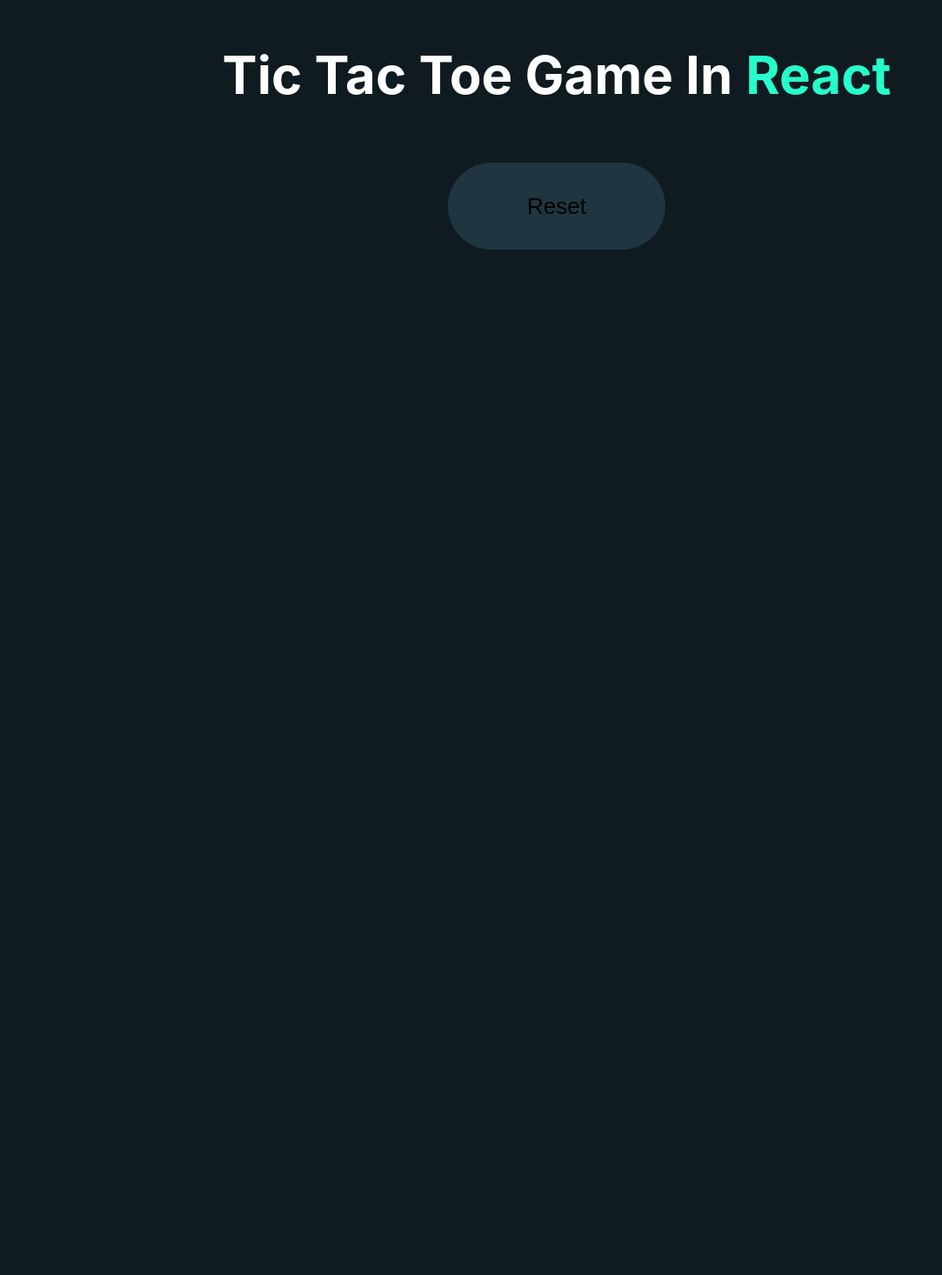
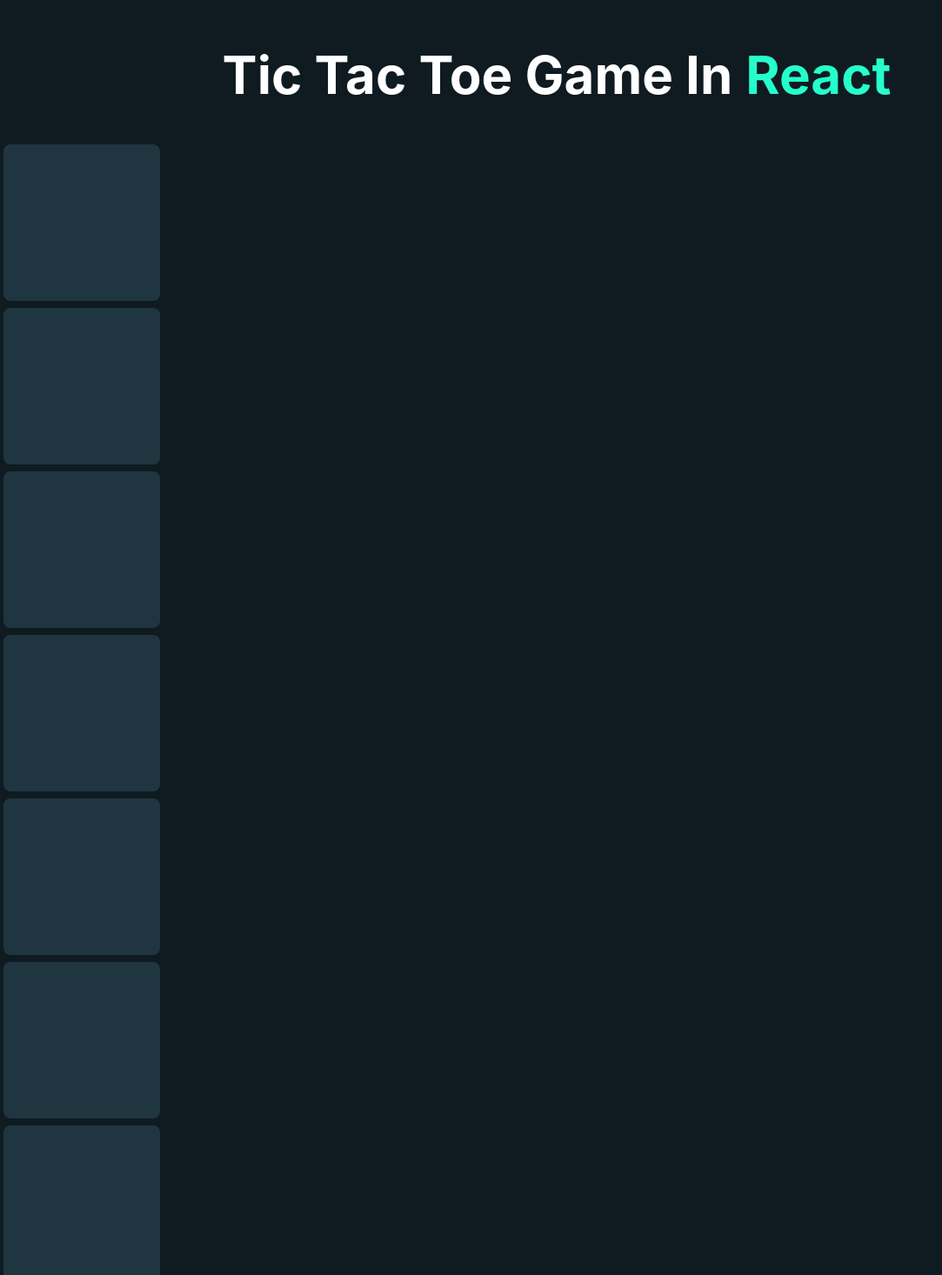
Before and after one commit to Jarshan/Tic-Tac-Toe, a React (Create React App) app: page / in a window 1280 px wide. Shown: the top 1466 px of the page at 87% size, without its empty margins (0-1083 px from the left). Before the commit the page ends 800 px from the top, so only its background shows below. Built offline with nearby package versions, Linux system fonts and the light colour scheme.

Commit message:
Adding boxes

```diff
--- a/src/Components/TicTacToe/TicTacToe.css
+++ b/src/Components/TicTacToe/TicTacToe.css
@@ -29,3 +29,13 @@
     margin-bottom: 50px;
 
     }
+
+    .boxes{
+        display: flex;
+        height: 180px;
+        width: 180px;
+        background:#1f3540;
+        border: 4px solid #0f1b21;
+        border-radius: 12px;
+        cursor: pointer;
+        }
--- a/src/Components/TicTacToe/TicTacToe.jsx
+++ b/src/Components/TicTacToe/TicTacToe.jsx
@@ -8,7 +8,20 @@
     <div className='container'>
         <h1 className="title">Tic Tac Toe Game In <span>React</span></h1>
         <div className="board">
+
             <div className='row1'>
+                <div className='boxes'></div>
+                <div className='boxes'></div>
+                <div className='boxes'></div>
+            </div>
+
+            <div className='row2'>
+                <div className='boxes'></div>
+                <div className='boxes'></div>
+                <div className='boxes'></div>
+            </div>
+
+            <div className='row3'>
                 <div className='boxes'></div>
                 <div className='boxes'></div>
                 <div className='boxes'></div>
```
